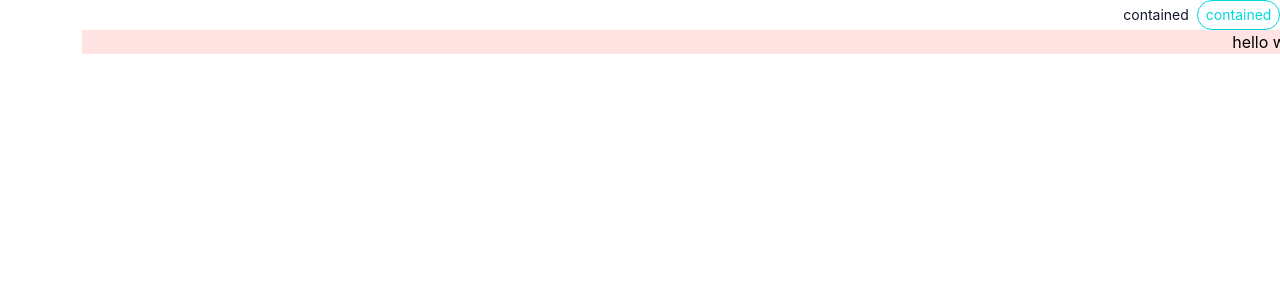
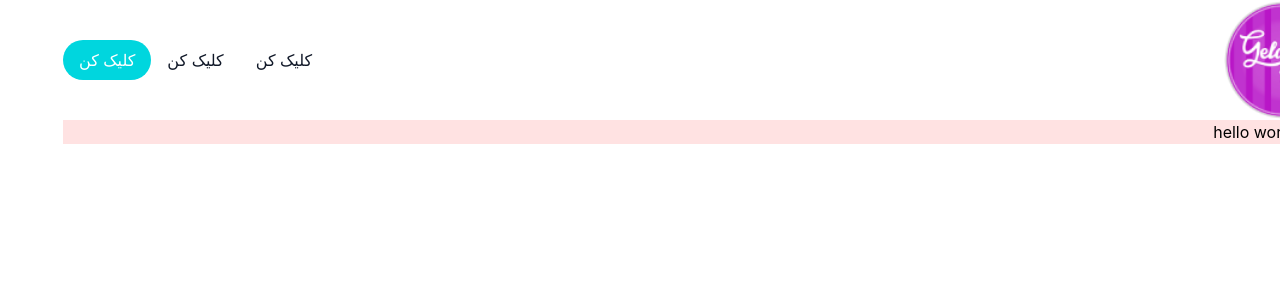
Before and after one commit to JAbozarOid/web-sample-app, a React (Vite) app: page / in a window 1280 px wide. Shown: the top 300 px of the page. Built offline with nearby package versions, Linux system fonts and the light colour scheme.

Commit message:
logo_added

```diff
--- /dev/null
+++ b/src/components/base/container/index.tsx
@@ -0,0 +1,7 @@
+import React, { type JSX, type PropsWithChildren } from "react";
+
+const Container: React.FC<PropsWithChildren> = ({ children }): JSX.Element => {
+  return <div className="max-w-7xl mx-auto">{children}</div>;
+};
+
+export default Container;
--- /dev/null
+++ b/src/components/base/logo/index.tsx
@@ -0,0 +1,24 @@
+import React, { type JSX } from "react";
+
+type LogoProps = {
+  size?: "small" | "medium" | "large";
+};
+
+const sizes = {
+  small: { width: 60, height: 60 },
+  medium: { width: 120, height: 120 },
+  large: { width: 180, height: 180 },
+};
+
+const Logo: React.FC<LogoProps> = ({ size = "medium" }): JSX.Element => {
+  return (
+    <img
+      src="/assets/images/logo.png"
+      width={sizes[size].width}
+      height={sizes[size].height}
+      alt=""
+    />
+  );
+};
+
+export default Logo;
--- a/src/components/layout/header.tsx
+++ b/src/components/layout/header.tsx
@@ -1,38 +1,28 @@
 import { ButtonVersion2 } from "src/components/base/button";
+import Logo from "../base/logo";
+import Container from "../base/container";
 
 export const Header: React.FC = () => {
   return (
     <header>
-      <ButtonVersion2
-        variant="contained"
-        color="primary"
-        size="small"
-        onClick={() => {
-          console.log("Button Clicked");
-        }}
-      >
-        contained
-      </ButtonVersion2>
-      <ButtonVersion2
-        variant="outlined"
-        color="primary"
-        size="small"
-        onClick={() => {
-          console.log("Button Clicked");
-        }}
-      >
-        contained
-      </ButtonVersion2>
-      <ButtonVersion2
-        variant="text"
-        color="primary"
-        size="small"
-        onClick={() => {
-          console.log("Button Clicked");
-        }}
-      >
-        contained
-      </ButtonVersion2>
+      <Container>
+        <div className="flex justify-between items-center">
+          <div>
+            <Logo />
+          </div>
+          <div>
+            <ButtonVersion2 variant="text" color="primary">
+              کلیک کن
+            </ButtonVersion2>
+            <ButtonVersion2 variant="text" color="primary">
+              کلیک کن
+            </ButtonVersion2>
+            <ButtonVersion2 variant="contained" color="primary">
+              کلیک کن
+            </ButtonVersion2>
+          </div>
+        </div>
+      </Container>
     </header>
   );
 };
```
Also changed, not shown: public/assets/images/logo.png (added).
